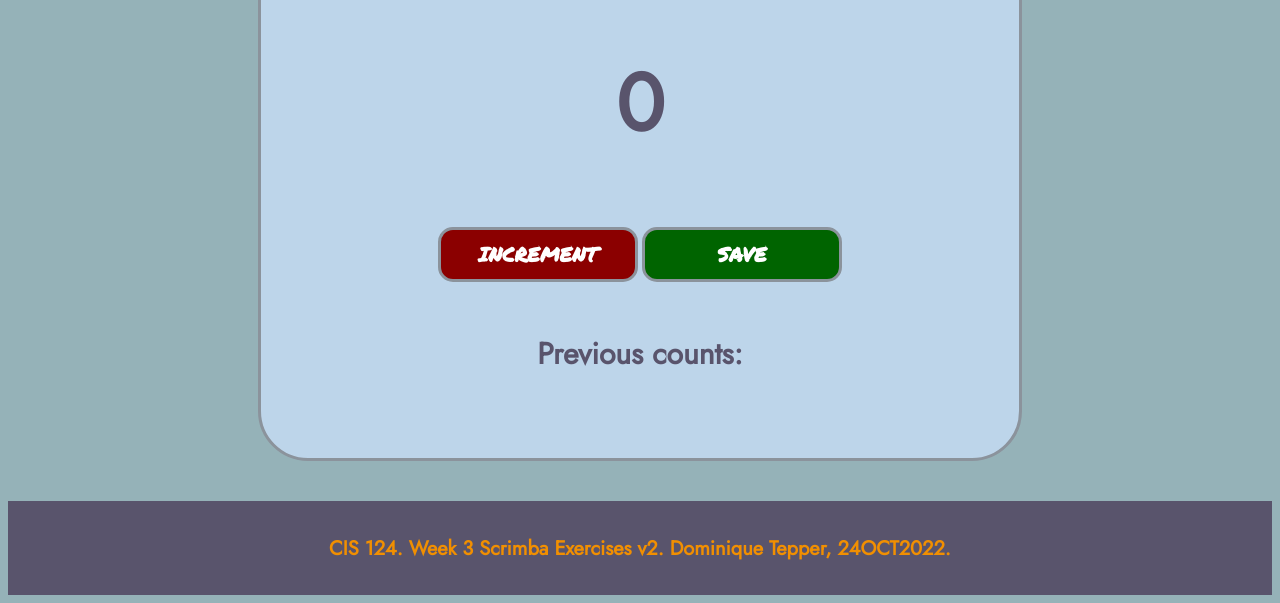
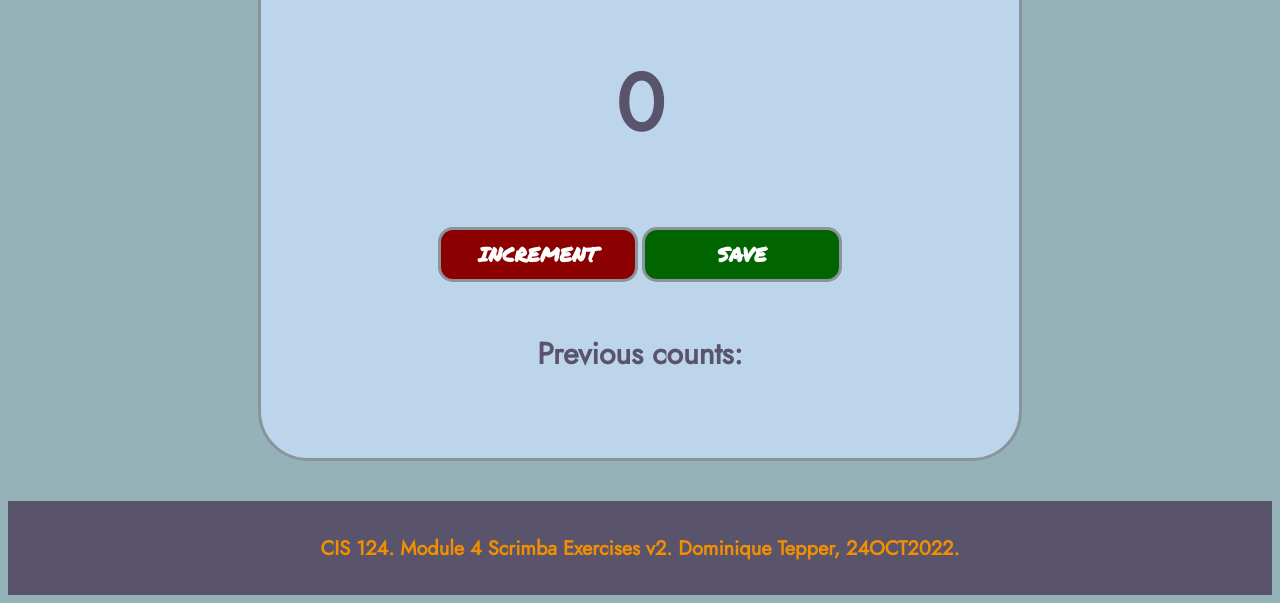
Before and after one commit to tepper-d/passenger-counter_v2, a plain HTML site: page index.html in a window 1280 px wide. Shown: the part 782-1385 px from the top of the page. Drawn offline with Linux system fonts and the light colour scheme.

Commit message:
Update index.html

```diff
--- a/index.html
+++ b/index.html
@@ -68,7 +68,7 @@
 		<!-- Footer. Dominique Tepper ----------------->
 		<!-- v2.24OCT2022, v1.15OCT2022 --------------->
 		<footer>
-			<p>CIS 124. Week 3 Scrimba Exercises v2. Dominique Tepper, 24OCT2022.</p>
+			<p>CIS 124. Module 4 Scrimba Exercises v2. Dominique Tepper, 24OCT2022.</p>
 		</footer>
 	</body>
 </html>
```
